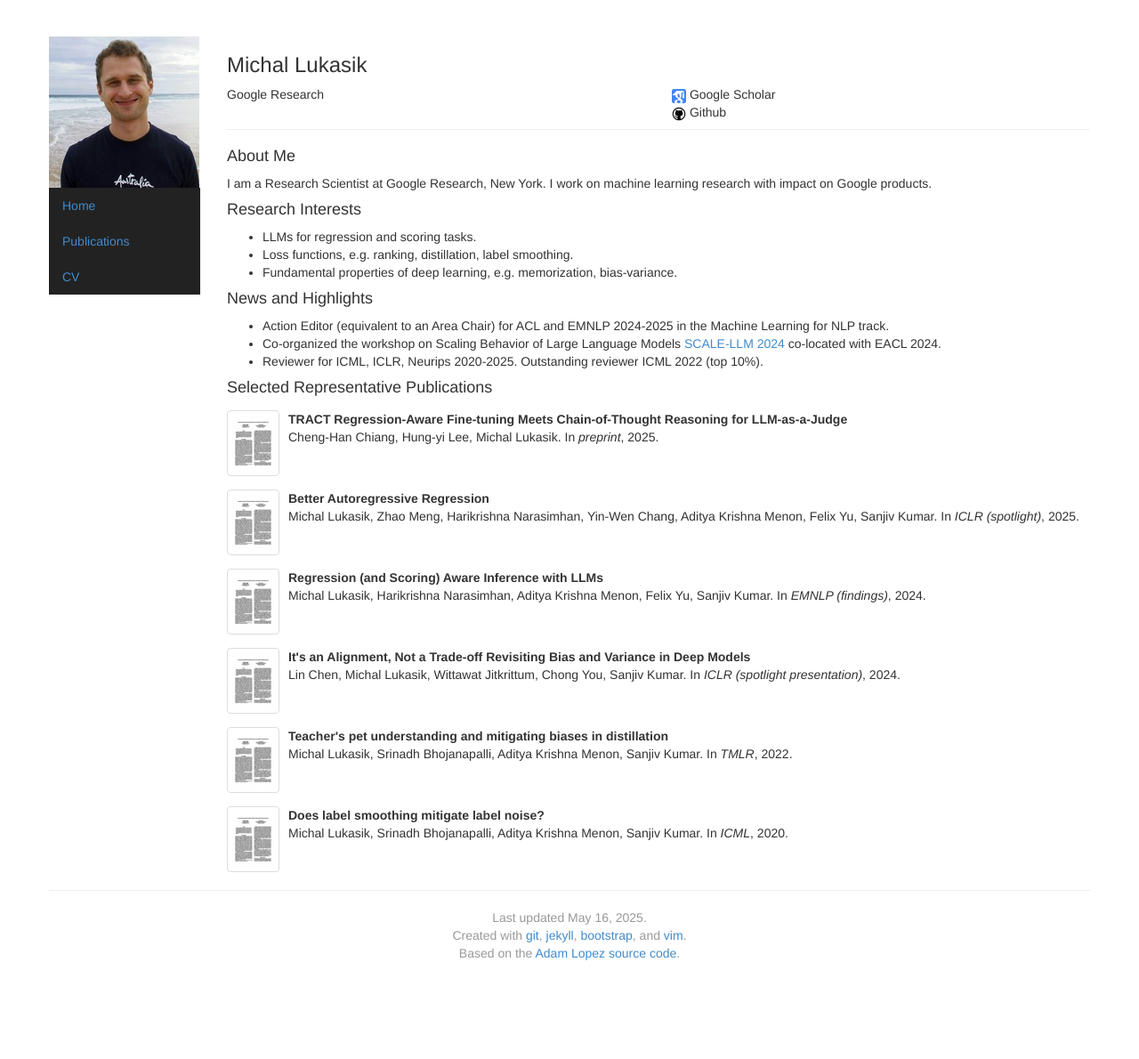
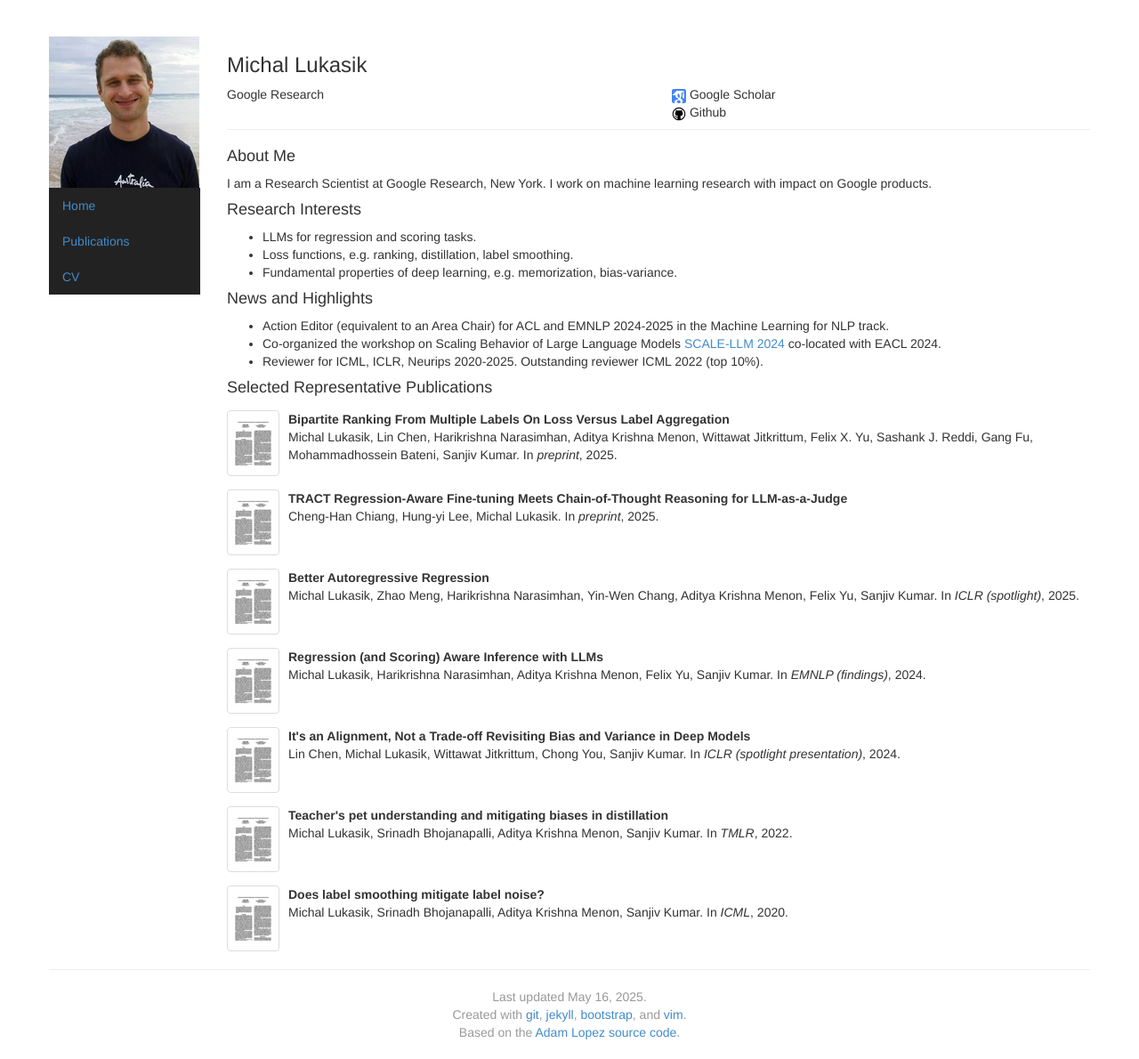
Before and after one commit to mlukasik/mlukasik.github.io, a Jekyll site: the page built from index.html, in a window 1280 px wide. Shown: the whole page at 89% size. Built offline with Jekyll 4.4.1, drawn with Linux system fonts in a browser that asks for light colours; before the commit the page ends 1101 px from its top, so only the background shows below that.

Commit message:
Update _config.yml

```diff
--- a/_config.yml
+++ b/_config.yml
@@ -7,6 +7,16 @@ talks:
     img: "aaai.jpg"
     video: https://www.youtube.com/watch?v=tJyOeEkWNuU
 papers:
+  - layout: paper
+    paper-type: inproceedings
+    selected: yes
+    year: 2025
+    img: aaai16
+    title: Bipartite Ranking From Multiple Labels On Loss Versus Label Aggregation
+    authors: Michal Lukasik, Lin Chen, Harikrishna Narasimhan, Aditya Krishna Menon, Wittawat Jitkrittum, Felix X. Yu, Sashank J. Reddi, Gang Fu, Mohammadhossein Bateni, Sanjiv Kumar
+    doc-url: https://arxiv.org/abs/2504.11284
+    booktitle: preprint
+    venue: conference
   - layout: paper
     paper-type: inproceedings
     selected: yes
```
